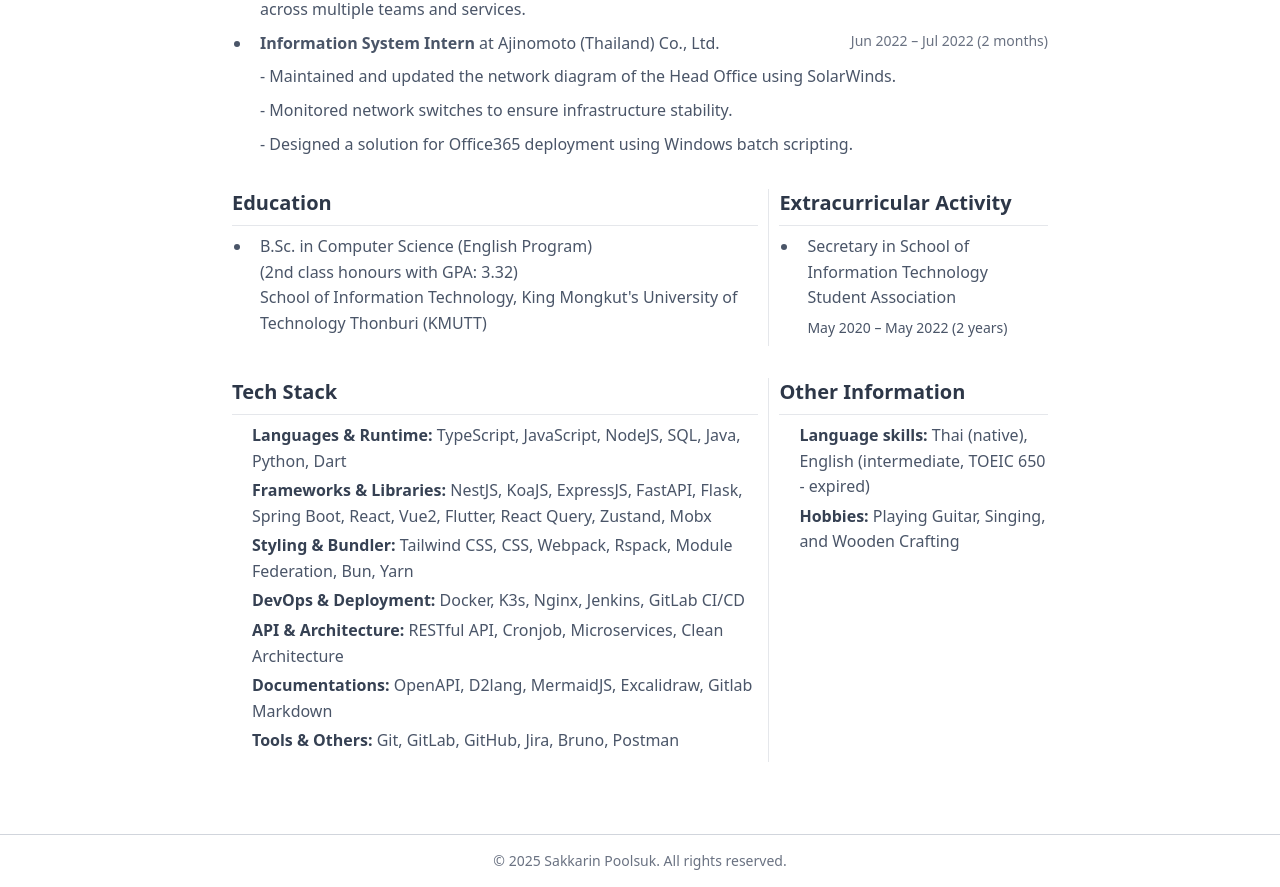
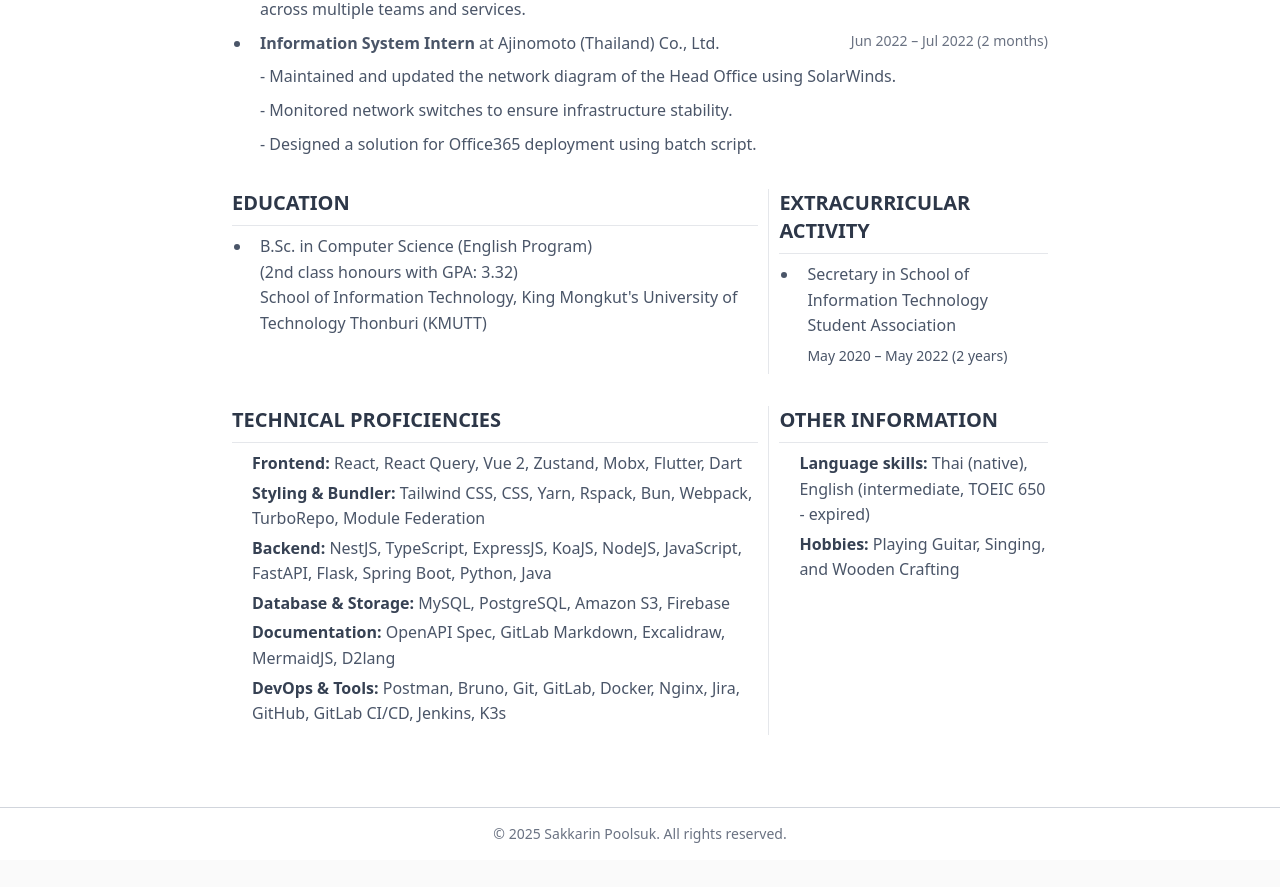
Before and after one commit to sakkarin2000/portfolio, a React (Vite) app: page / in a window 1280 px wide. Shown: the part 500-1387 px from the top of the page. After the commit the page ends 1360 px from the top, so only its background shows below. Built offline with nearby package versions, Linux system fonts and the light colour scheme.

Commit message:
fix: misspelling

```diff
--- a/src/modules/resume/components/career-experience/careerExperience.ts
+++ b/src/modules/resume/constants/careerExperience.ts
@@ -1,4 +1,4 @@
-import { ICareerExperience } from "./ICareerExperience";
+import { ICareerExperience } from "../components/career-experience/ICareerExperience";
 
 export const careerExperiences: ICareerExperience[] = [
   {
@@ -17,7 +17,7 @@ export const careerExperiences: ICareerExperience[] = [
     description: [
       "Maintained and updated the network diagram of the Head Office using SolarWinds.",
       "Monitored network switches to ensure infrastructure stability.",
-      "Designed a solution for Office365 deployment using Windows batch scripting.",
+      "Designed a solution for Office365 deployment using batch script.",
     ],
     startDate: "2022-06-01",
     endDate: "2022-07-31",
--- /dev/null
+++ b/src/modules/resume/constants/technicalSkillsData.ts
@@ -0,0 +1,75 @@
+export const techStackData: Record<
+  string,
+  { name: string; proficiency: number }[]
+> = {
+  Frontend: [
+    { name: "React", proficiency: 6 },
+    { name: "React Query", proficiency: 5 },
+    { name: "Vue 2", proficiency: 5 },
+    { name: "Zustand", proficiency: 4 },
+    { name: "Mobx", proficiency: 4 },
+    { name: "Flutter", proficiency: 3 },
+    { name: "Dart", proficiency: 1 },
+  ],
+  "Styling & Bundler": [
+    { name: "Tailwind CSS", proficiency: 6 },
+    { name: "CSS", proficiency: 5 },
+    { name: "Yarn", proficiency: 5 },
+    { name: "Rspack", proficiency: 4 },
+    { name: "Bun", proficiency: 4 },
+    { name: "Webpack", proficiency: 3 },
+    { name: "TurboRepo", proficiency: 2 },
+    { name: "Module Federation", proficiency: 2 },
+  ],
+  Backend: [
+    { name: "NestJS", proficiency: 6 },
+    { name: "ExpressJS", proficiency: 5 },
+    { name: "KoaJS", proficiency: 5 },
+    { name: "NodeJS", proficiency: 5 },
+    { name: "TypeScript", proficiency: 6 },
+    { name: "JavaScript", proficiency: 5 },
+    { name: "FastAPI", proficiency: 2 },
+    { name: "Flask", proficiency: 2 },
+    { name: "Spring Boot", proficiency: 1 },
+    { name: "Python", proficiency: 1 },
+    { name: "Java", proficiency: 1 },
+  ],
+  "Database & Storage": [
+    {
+      name: "MySQL",
+      proficiency: 5,
+    },
+    {
+      name: "PostgreSQL",
+      proficiency: 4,
+    },
+    {
+      name: "Amazon S3",
+      proficiency: 4,
+    },
+    {
+      name: "Firebase",
+      proficiency: 3,
+    },
+  ],
+  Documentation: [
+    { name: "OpenAPI Spec", proficiency: 6 },
+    { name: "GitLab Markdown", proficiency: 5 },
+    { name: "Excalidraw", proficiency: 5 },
+    { name: "MermaidJS", proficiency: 5 },
+    { name: "D2lang", proficiency: 4 },
+  ],
+  "DevOps & Tools": [
+    { name: "Postman", proficiency: 6 },
+    { name: "Bruno", proficiency: 5 },
+    { name: "Git", proficiency: 5 },
+    { name: "GitLab", proficiency: 4 },
+    { name: "Docker", proficiency: 4 },
+    { name: "Nginx", proficiency: 4 },
+    { name: "Jira", proficiency: 4 },
+    { name: "GitHub", proficiency: 3 },
+    { name: "GitLab CI/CD", proficiency: 3 },
+    { name: "Jenkins", proficiency: 2 },
+    { name: "K3s", proficiency: 2 },
+  ],
+};
--- a/src/modules/resume/sections/Education.tsx
+++ b/src/modules/resume/sections/Education.tsx
@@ -2,7 +2,7 @@ import SectionContainer from "../components/shared/SectionContainer";
 
 const Education = () => {
   return (
-    <SectionContainer title="Education">
+    <SectionContainer title="EDUCATION">
       <ul className="list-disc list-inside space-y-2 text-gray-800">
         <li className="list-disc list-outside pl-2 text-md text-gray-700">
           B.Sc. in Computer Science (English Program) <br />
--- a/src/modules/resume/sections/ExtracurricularActivity.tsx
+++ b/src/modules/resume/sections/ExtracurricularActivity.tsx
@@ -2,7 +2,7 @@ import SectionContainer from "../components/shared/SectionContainer";
 
 const ExtracurricularActivity = () => {
   return (
-    <SectionContainer title="Extracurricular Activity">
+    <SectionContainer title="EXTRACURRICULAR ACTIVITY">
       <ul className="list-disc list-inside space-y-2 text-gray-800">
         <li className="list-disc list-outside pl-2 text-md text-gray-700">
           Secretary in School of Information Technology Student Association
--- a/src/modules/resume/sections/OtherInformation.tsx
+++ b/src/modules/resume/sections/OtherInformation.tsx
@@ -2,7 +2,7 @@ import SectionContainer from "../components/shared/SectionContainer";
 
 const OtherInformation = () => {
   return (
-    <SectionContainer title="Other Information">
+    <SectionContainer title="OTHER INFORMATION">
       <ul className="space-y-2 text-gray-800">
         <li>
           <span className="font-semibold text-gray-700">Language skills:</span>{" "}
--- a/src/modules/resume/sections/ProfessionalExperience.tsx
+++ b/src/modules/resume/sections/ProfessionalExperience.tsx
@@ -1,10 +1,10 @@
-import { careerExperiences } from "../components/career-experience/careerExperience";
+import { careerExperiences } from "../constants/careerExperience";
 import { CareerItem } from "../components/career-experience/CareerItem";
 import SectionContainer from "../components/shared/SectionContainer";
 
 const ProfessionalExperience: React.FC = () => {
   return (
-    <SectionContainer title="Professional Experience">
+    <SectionContainer title="PROFESSIONAL EXPERIENCE">
       <ul className="list-disc list-inside space-y-6 text-gray-800">
         {careerExperiences.map((exp, i) => (
           <CareerItem key={i} experience={exp} />
--- a/src/modules/resume/sections/TechStack.tsx
+++ b/src/modules/resume/sections/TechStack.tsx
@@ -1,48 +1,19 @@
 import SectionContainer from "../components/shared/SectionContainer";
+import { techStackData } from "../constants/technicalSkillsData";
 
 const TechStack = () => {
   return (
-    <SectionContainer title="Tech Stack">
+    <SectionContainer title="TECHNICAL PROFICIENCIES">
       <ul className="space-y-2 text-gray-800">
-        <li>
-          <span className="font-semibold text-gray-700">
-            Languages & Runtime:
-          </span>{" "}
-          TypeScript, JavaScript, NodeJS, SQL, Java, Python, Dart
-        </li>
-        <li>
-          <span className="font-semibold text-gray-700">
-            Frameworks & Libraries:
-          </span>{" "}
-          NestJS, KoaJS, ExpressJS, FastAPI, Flask, Spring Boot, React, Vue2,
-          Flutter, React Query, Zustand, Mobx
-        </li>
-        <li>
-          <span className="font-semibold text-gray-700">
-            Styling & Bundler:
-          </span>{" "}
-          Tailwind CSS, CSS, Webpack, Rspack, Module Federation, Bun, Yarn
-        </li>
-        <li>
-          <span className="font-semibold text-gray-700">
-            DevOps & Deployment:
-          </span>{" "}
-          Docker, K3s, Nginx, Jenkins, GitLab CI/CD
-        </li>
-        <li>
-          <span className="font-semibold text-gray-700">
-            API & Architecture:
-          </span>{" "}
-          RESTful API, Cronjob, Microservices, Clean Architecture
-        </li>
-        <li>
-          <span className="font-semibold text-gray-700">Documentations:</span>{" "}
-          OpenAPI, D2lang, MermaidJS, Excalidraw, Gitlab Markdown
-        </li>
-        <li>
-          <span className="font-semibold text-gray-700">Tools & Others:</span>{" "}
-          Git, GitLab, GitHub, Jira, Bruno, Postman
-        </li>
+        {Object.entries(techStackData).map(([topic, techs]) => (
+          <li key={topic}>
+            <span className="font-semibold text-gray-700">{topic}:</span>{" "}
+            {techs
+              .sort((a, b) => b.proficiency - a.proficiency)
+              .map((tech) => tech.name)
+              .join(", ")}
+          </li>
+        ))}
       </ul>
     </SectionContainer>
   );
```
